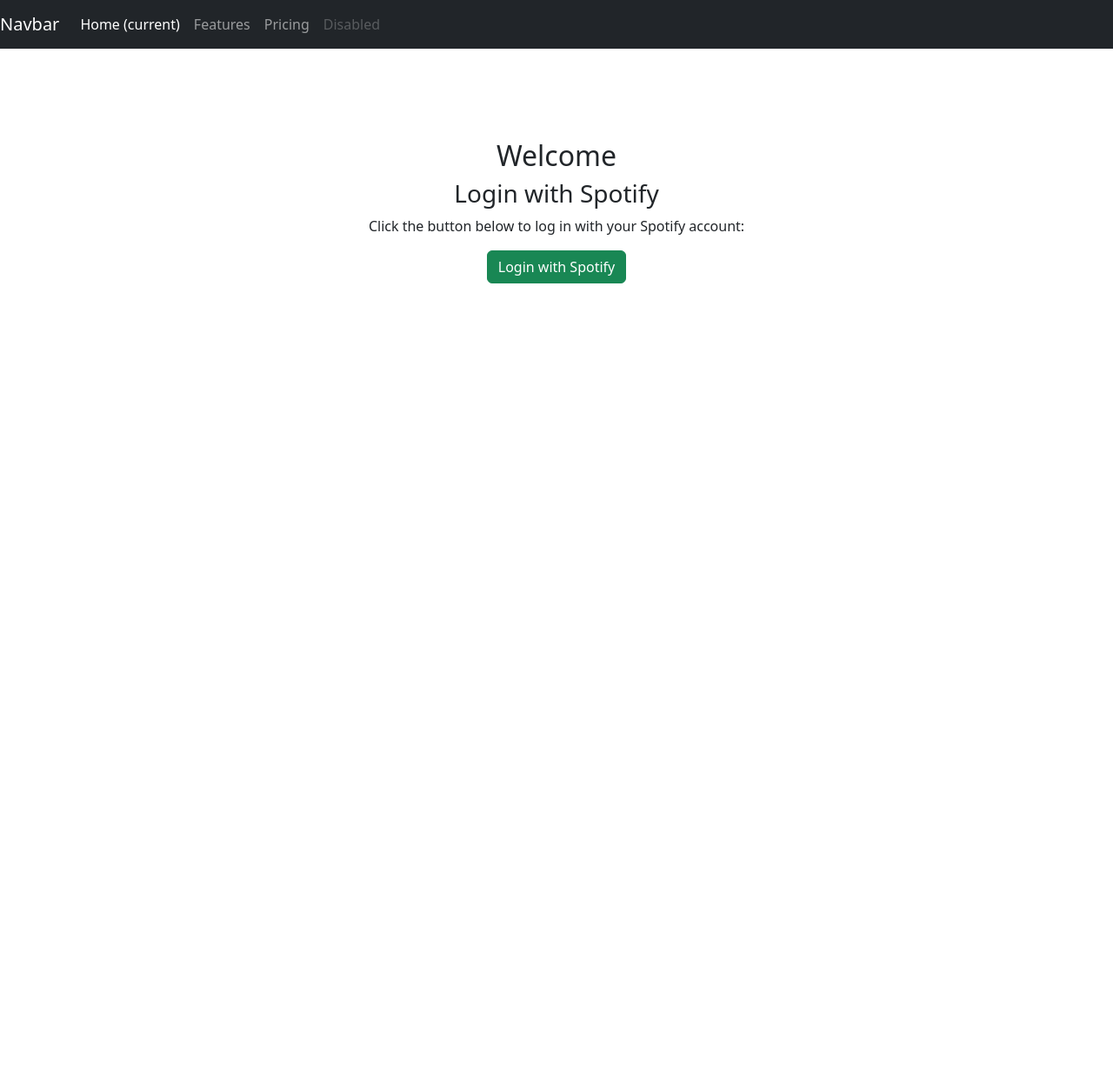
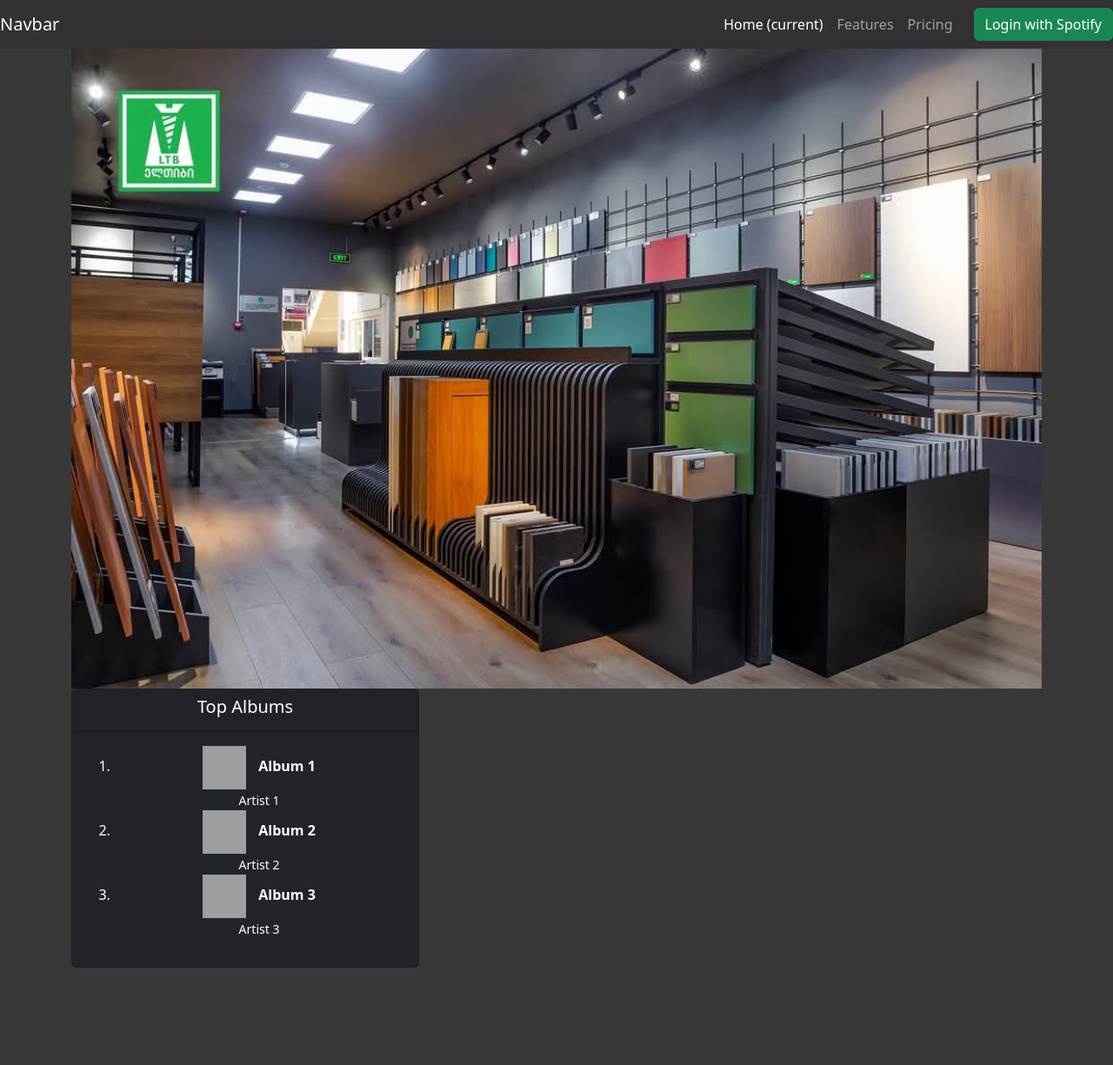
Before and after one commit to Kvezerelinika/Spotify-Stats-demo, a FastAPI app: page / in a window 1280 px wide. Shown: the whole page at 87% size. Before the commit the page ends 326 px from the top, so only its background shows below. Run offline with FastAPI, Linux system fonts and the light colour scheme; grey boxes are pictures that could not be loaded.

Commit message:
started working on frontend

```diff
--- a/app/main.py
+++ b/app/main.py
@@ -6,8 +6,8 @@ from starlette.middleware.sessions import SessionMiddleware
 
 # Import Spotify helper functions
 from app.oauth import get_spotify_token, get_spotify_login_url, user_info_to_database
-from app.spotify_api import get_top_artists, get_recently_played_tracks, get_spotify_user_profile
-from app.crud import recents_to_database, top_artists_to_database
+from app.spotify_api import get_top_artists, get_recently_played_tracks, get_spotify_user_profile, get_top_tracks
+from app.crud import recents_to_database, top_artists_to_database, top_tracks_to_database
 from app.database import get_db_connection
 
 # Initialize FastAPI only once
@@ -96,20 +96,24 @@ async def dashboard(request: Request):
     user_data = user_info_to_database(user_profile)
     user_id = user_data[0][0] # If user_data is a list of dictionaries
 
+    # top artists
     top_artists = await get_top_artists(token)
     top_artists_to_database(top_artists, user_id)
 
-
     cursor.execute("SELECT artist_name FROM users_top_artists WHERE user_id = %s ORDER BY id ASC;", (user_id,))
     top_artist_list = cursor.fetchall()
-    print("TOP ARTISTS: ", top_artist_list)
 
+    # top tracks
+    top_tracks = await get_top_tracks(token)
+    top_tracks_to_database(top_tracks, user_id)
 
-    # Store recent tracks in DB
+    cursor.execute("SELECT track_name, artist_name, popularity FROM top_tracks WHERE user_id = %s ORDER BY rank ASC;", (user_id,))
+    top_tracks_list = cursor.fetchall()
+
+    # recent tracks
     recent_tracks = await get_recently_played_tracks(token)  # Call the function
     recents_to_database(recent_tracks, user_id)  # Pass the returned data
 
-    # Fetch track play counts
     cursor.execute("""SELECT track_name, COUNT(*) AS track_play_counts FROM listening_history WHERE user_id = %s GROUP BY track_name ORDER BY track_play_counts DESC;""", (user_id,))
     track_play_counts = cursor.fetchall()
 
@@ -119,6 +123,16 @@ async def dashboard(request: Request):
 
     cursor.execute("SELECT COUNT(*) AS total_play_count FROM listening_history WHERE user_id = %s;", (user_id,))
     total_play_count = cursor.fetchone()[0]
+
+    # Get genres from top artists and count their frequency
+    genres_count = {}
+    for artist in top_artists.get("items", []):
+        artist_genres = artist.get("genres", [])
+        for genre in artist_genres:
+            genres_count[genre] = genres_count.get(genre, 0) + 1
+
+    # Sort genres by frequency and get top 10
+    top_genres = sorted(genres_count.items(), key=lambda x: x[1], reverse=True)[:20]
 
     # Close DB connection
     cursor.close()
@@ -132,6 +146,8 @@ async def dashboard(request: Request):
             "track_play_counts": track_play_counts,
             "daily_play_counts": daily_play_count,
             "total_play_count": total_play_count,
-            "top_artist_list": top_artist_list
+            "top_artist_list": top_artist_list,
+            "top_genres": top_genres,
+            "top_tracks_list": top_tracks_list
         }
     )
--- a/app/spotify_api.py
+++ b/app/spotify_api.py
@@ -25,14 +25,16 @@ async def get_recently_played_tracks(token: str):
 
     return response.json()
 
-def get_top_tracks(token: str):
+async def get_top_tracks(token: str):
     url = "https://api.spotify.com/v1/me/top/tracks?time_range=long_term&limit=50"
     headers = {"Authorization": f"Bearer {token}"}
-    response = requests.get(url, headers=headers)
+    async with httpx.AsyncClient() as client:
+        response = await client.get(url, headers=headers)
 
-    if response.status_code == 200:
-        return response.json()
-    return {"error": response.json()}
+    if response.status_code != 200:
+        raise HTTPException(status_code=response.status_code, detail=f"Error fetching top tracks: {response.text}")
+
+    return response.json()
 
 
 def get_all_artists(token: str, id):
--- a/app/static/CSS/style.css
+++ b/app/static/CSS/style.css
@@ -0,0 +1,7 @@
+body {
+    background-color: rgb(56, 56, 56);
+}
+
+h2, ul, li {
+    color: rgb(255, 255, 255);
+}
--- a/app/templates/index.html
+++ b/app/templates/index.html
@@ -5,27 +5,41 @@
 {% endblock %}
 
 {% block main %}
-<nav class="navbar navbar-expand-lg navbar-dark bg-dark fixed-top">
-  <a class="navbar-brand" href="#">Navbar</a>
-  <button class="navbar-toggler" type="button" data-toggle="collapse" data-target="#navbarNavAltMarkup" aria-controls="navbarNavAltMarkup" aria-expanded="false" aria-label="Toggle navigation">
-    <span class="navbar-toggler-icon"></span>
-  </button>
-  <div class="collapse navbar-collapse" id="navbarNavAltMarkup">
-    <div class="navbar-nav">
-      <a class="nav-item nav-link active" href="#">Home <span class="sr-only">(current)</span></a>
-      <a class="nav-item nav-link" href="#">Features</a>
-      <a class="nav-item nav-link" href="#">Pricing</a>
-      <a class="nav-item nav-link disabled" href="#">Disabled</a>
+
+<div id="carouselExample" class="carousel slide">
+  <div class="carousel-inner">
+    <div class="carousel-item active">
+      <img src="/static/images/480267361_1682482156037066_4803444179802832984_n.jpg" class="d-block w-100" alt="...">
     </div>
   </div>
-</nav>
+</div>
 
-<div class="container mt-5 pt-5">
-  <h2>Welcome</h2>
-  <h3>Login with Spotify</h3>
-  <p>Click the button below to log in with your Spotify account:</p>
-  <!-- Change this href to your actual Spotify login route -->
-  <a href="/login" class="btn btn-success">Login with Spotify</a>
+<div class="card text-white bg-dark mb-3" style="width: 50%; max-width: 400px;">
+  <div class="card-header">
+    <h5 class="card-title text-white">Top Albums</h5>
+  </div>
+  <div class="card-body text-white">
+    <ol>
+      <li>
+        <img src="/static/images/album1_thumbnail.jpg" alt="Album 1 Thumbnail" style="width: 50px; height: 50px; object-fit: cover; margin-right: 10px;">
+        <strong>Album 1 </strong>
+        <br>
+        <small>Artist 1 </small>
+      </li>
+      <li>
+        <img src="/static/images/album2_thumbnail.jpg" alt="Album 2 Thumbnail" style="width: 50px; height: 50px; object-fit: cover; margin-right: 10px;">
+        <strong>Album 2 </strong>
+        <br>
+        <small>Artist 2 </small>
+      </li>
+      <li>
+        <img src="/static/images/album3_thumbnail.jpg" alt="Album 3 Thumbnail" style="width: 50px; height: 50px; object-fit: cover; margin-right: 10px;">
+        <strong>Album 3 </strong>
+        <br>
+        <small>Artist 3 </small>
+      </li>
+    </ol>
+  </div>
 </div>
 
 {% endblock %}
--- a/app/templates/layout.html
+++ b/app/templates/layout.html
@@ -13,25 +13,46 @@
     <link href="/static/favicon.ico" rel="icon">
 
     <!-- Custom Styles -->
-    <link href="/app/static/CSS/style.css" rel="stylesheet">
+    <link rel="stylesheet" href="{{ url_for('static', path='CSS/style.css') }}">
 
     <title>My Project: {% block title %}{% endblock %}</title>
 </head>
 
 <body>
 
-    <!-- Header -->
-    <nav class="navbar navbar-dark bg-dark">
-        <div class="container">
-            <div class="collapse navbar-collapse" id="navbar">
-                <ul class="navbar-nav me-auto mt-2">
-                    <li class="nav-item"><a class="nav-link" href="/home">Home</a></li>
-                    <li class="nav-item"><a class="nav-link" href="/login">Login</a></li>
-                    <li class="nav-item"><a class="nav-link" href="/dashboard">Dashboard</a></li>
-                </ul>
-            </div>
+    {% if user_id %}
+    <nav class="navbar navbar-expand-lg navbar-dark fixed-top" style="background-color: rgb(73, 0, 73);">
+      <a class="navbar-brand" href="#">Navbar</a>
+      <button class="navbar-toggler" type="button" data-toggle="collapse" data-target="#navbarNavAltMarkup" aria-controls="navbarNavAltMarkup" aria-expanded="false" aria-label="Toggle navigation">
+        <span class="navbar-toggler-icon"></span>
+      </button>
+      <div class="collapse navbar-collapse" id="navbarNavAltMarkup">
+        <div class="navbar-nav">
+          <a class="nav-item nav-link active" href="#">Home <span class="sr-only">(current)</span></a>
+          <a class="nav-item nav-link" href="#">Profile</a>
+          <a class="nav-item nav-link" href="#">Menu</a>
+          <a class="nav-item nav-link" href="/logout">Logout</a>
         </div>
+      </div>
     </nav>
+    {% else %}
+    <nav class="navbar navbar-expand-lg navbar-dark fixed-top" style="background-color: rgb(51, 49, 51);">
+      <a class="navbar-brand" href="#">Navbar</a>
+      <button class="navbar-toggler" type="button" data-toggle="collapse" data-target="#navbarNavAltMarkup" aria-controls="navbarNavAltMarkup" aria-expanded="false" aria-label="Toggle navigation">
+      <span class="navbar-toggler-icon text-white"></span>
+      </button>
+      <div class="collapse navbar-collapse text-white" id="navbarNavAltMarkup">
+      <div class="navbar-nav me-auto"></div>
+      <div class="navbar-nav">
+        <a class="nav-item nav-link active" href="#">Home <span class="sr-only">(current)</span></a>
+        <a class="nav-item nav-link" href="#">Features</a>
+        <a class="nav-item nav-link" href="#">Pricing</a>
+      </div>
+      </div>
+      <a href="/login" class="btn btn-success ms-3 my-2 my-lg-0">Login with Spotify</a>
+      </div>
+    </nav>
+    {% endif %}
 
     <main class="container py-5 text-center">
         {% block main %}{% endblock %}
```
Also changed, not shown: app/crud.py (+10 -6 lines), app/templates/dashboard.html (+23 -0 lines), app/templates/profile.html (added, +14 -0 lines), app/static/images/480267361_1682482156037066_4803444179802832984_n.jpg (added).
